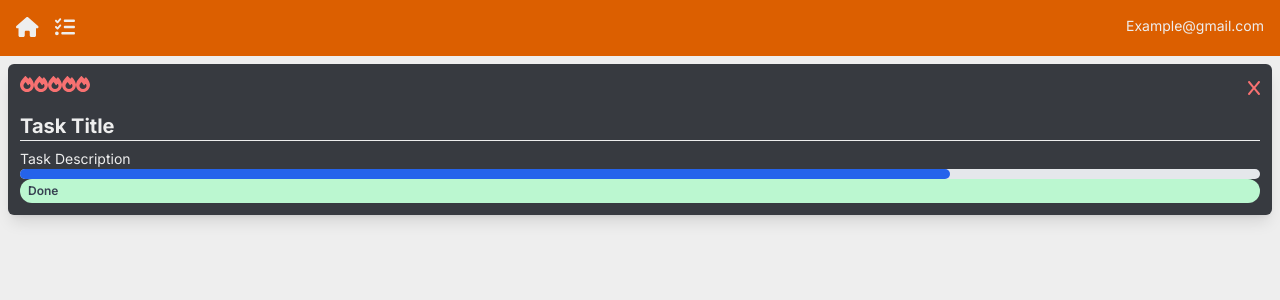
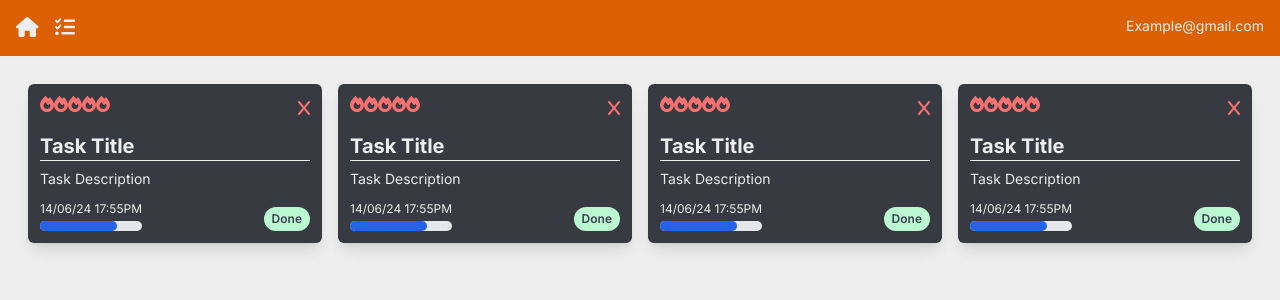
Before and after one commit to Mo-Gamer-2000/TaskFlare, a Next.js app: page / in a window 1280 px wide. Shown: the top 300 px of the page. Built offline with nearby package versions, Linux system fonts and the light colour scheme.

Commit message:
Basic Structured Implemented, Card Design Complete and made resposive for sm, md and lg devices using grid cols

```diff
--- a/app/(components)/TaskCard.jsx
+++ b/app/(components)/TaskCard.jsx
@@ -15,8 +15,16 @@
             <h4>Task Title</h4>
             <hr className="h-px border-0 bg-page mb-2" />
             <p className="whitespace-pre-wrap">Task Description</p>
-            <ProgressDisplay />
-            <StatusDisplay />
+            <div className="flex-grow"></div>
+            <div className="flex mt-2">
+                <div className="flex flex-col">
+                    <p className="text-xs my-1">14/06/24 17:55PM</p>
+                    <ProgressDisplay />
+                </div>
+                <div className="ml-auto flex items-end">
+                    <StatusDisplay />
+                </div>
+            </div>
         </div>
     )
 }
--- a/app/page.jsx
+++ b/app/page.jsx
@@ -2,7 +2,16 @@
 import TaskCard from "./(components)/TaskCard";
 
 const Dashboard = () => {
-  return <div><TaskCard /></div>;
+  return (
+    <div className="p-5">
+      <div className="lg:grid grid-cols-2 xl:grid-cols-4">
+        <TaskCard />
+        <TaskCard />
+        <TaskCard />
+        <TaskCard />
+      </div>
+    </div>
+  )
 };
 
 export default Dashboard;
```
